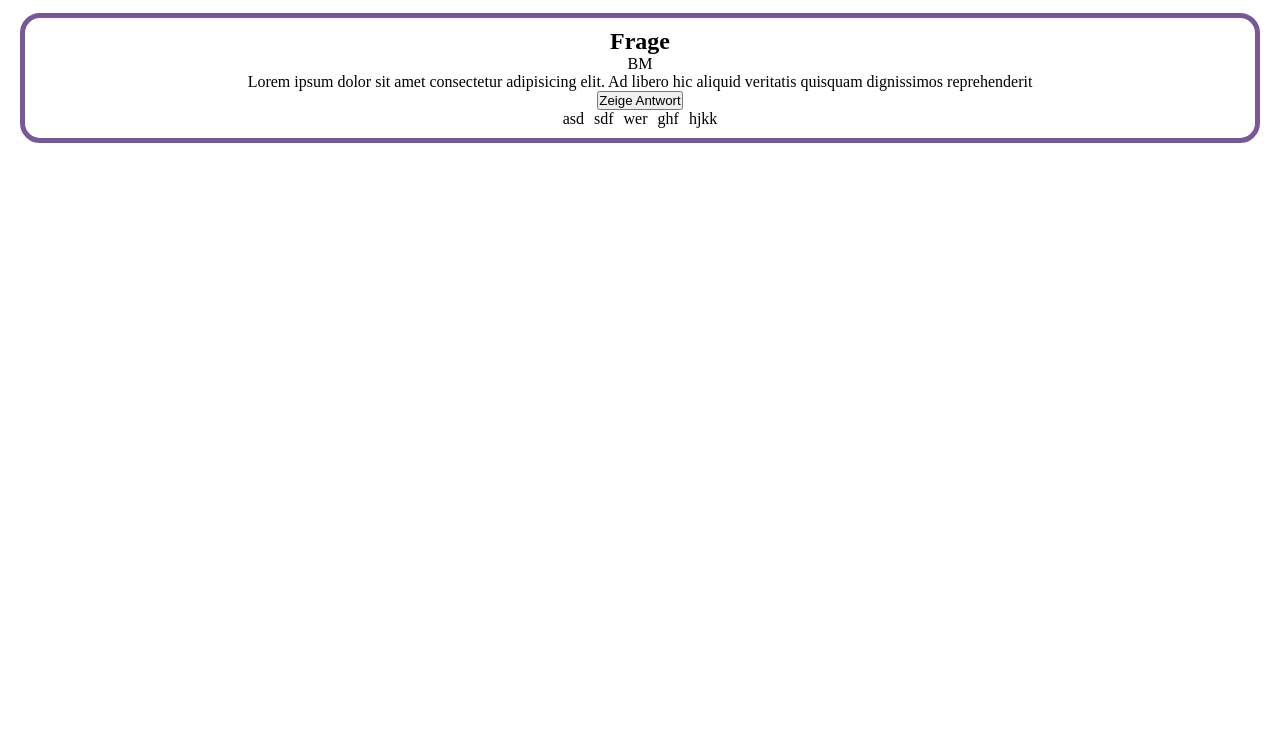
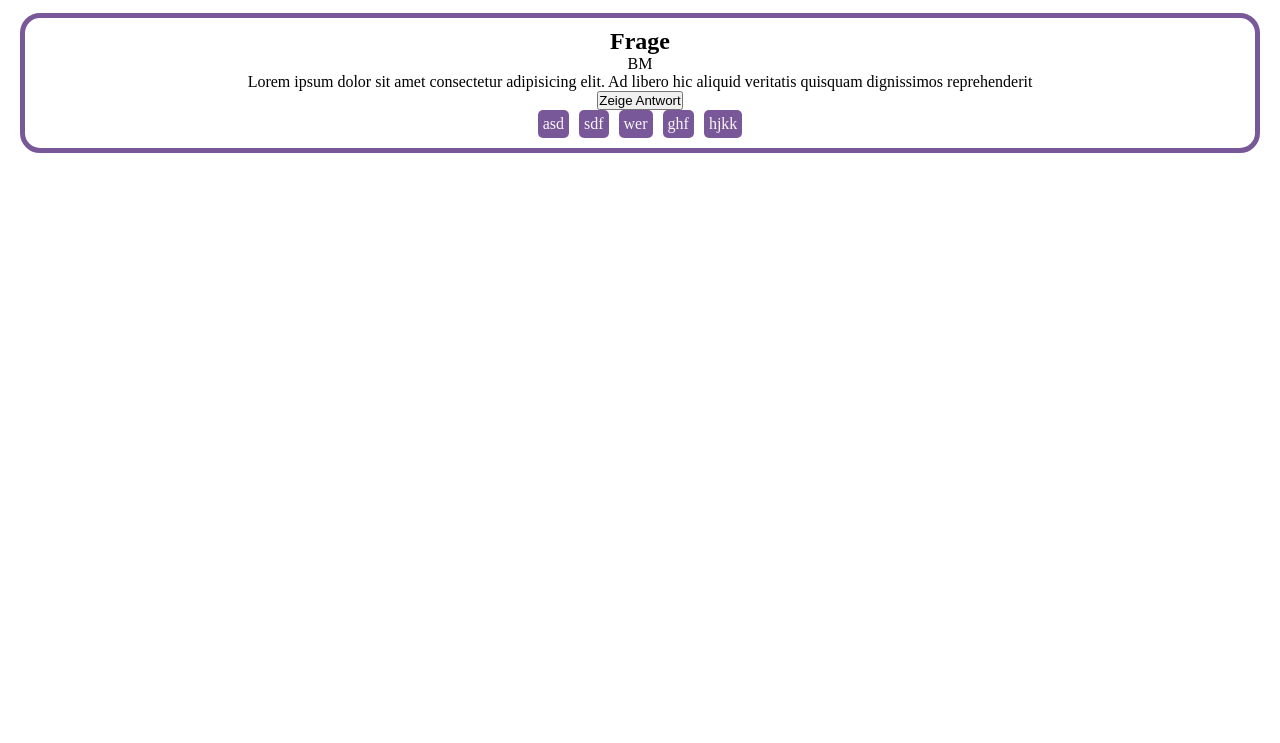
Before and after one commit to A11yship/quiz-app, a plain HTML site: page index.html in a window 1280 px wide. Shown: the part 57-800 px from the top of the page. Drawn offline with Linux system fonts and the light colour scheme.

Commit message:
Style tag element

```diff
--- a/css/components/question-card.css
+++ b/css/components/question-card.css
@@ -14,3 +14,10 @@
   flex-wrap: wrap;
   gap: 10px;
 }
+
+.card_tags_tag {
+  padding: 5px;
+  border-radius: 5px;
+  background-color: var(--dark-accent);
+  color: var(--light-color);
+}
--- a/index.html
+++ b/index.html
@@ -19,11 +19,11 @@
       </p>
       <button>Zeige Antwort</button>
       <ul class="card_tags">
-        <li>asd</li>
-        <li>sdf</li>
-        <li>wer</li>
-        <li>ghf</li>
-        <li>hjkk</li>
+        <li class="card_tags_tag">asd</li>
+        <li class="card_tags_tag">sdf</li>
+        <li class="card_tags_tag">wer</li>
+        <li class="card_tags_tag">ghf</li>
+        <li class="card_tags_tag">hjkk</li>
       </ul>
     </article>
   </body>
```
